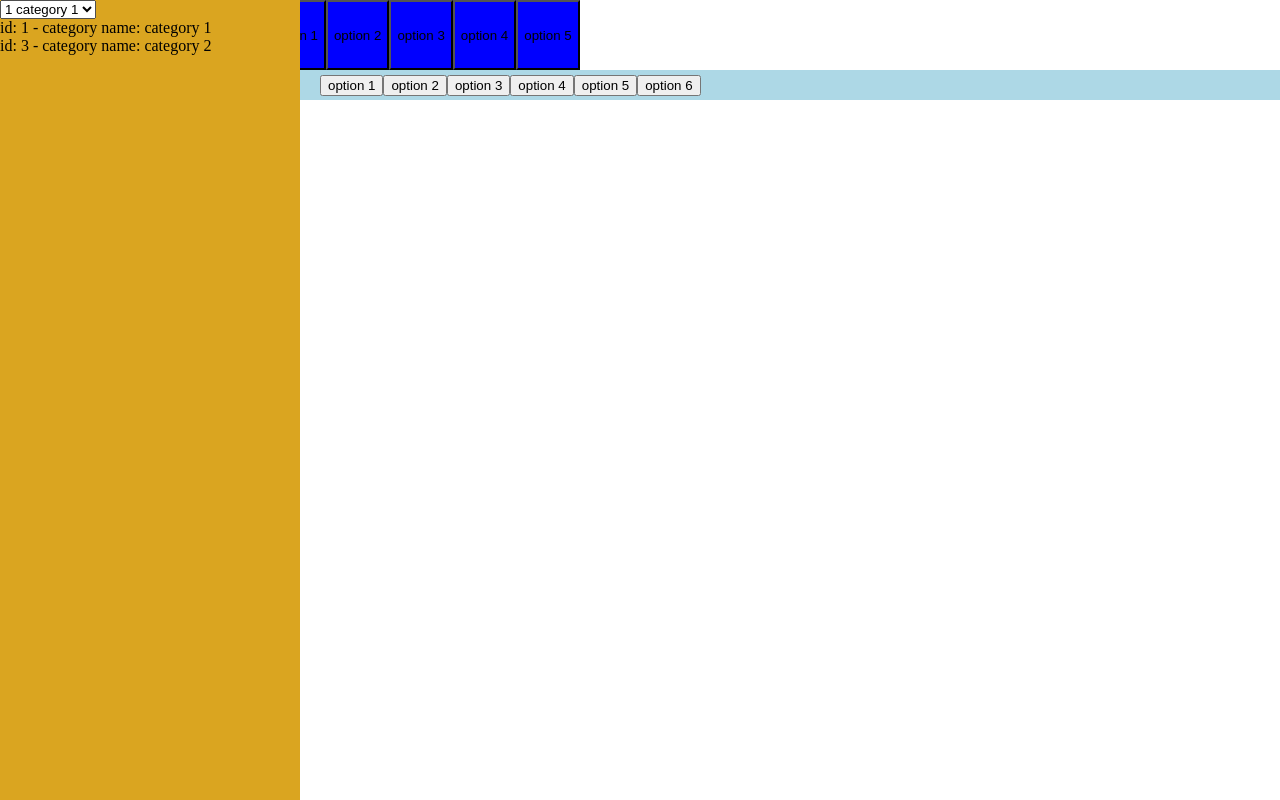
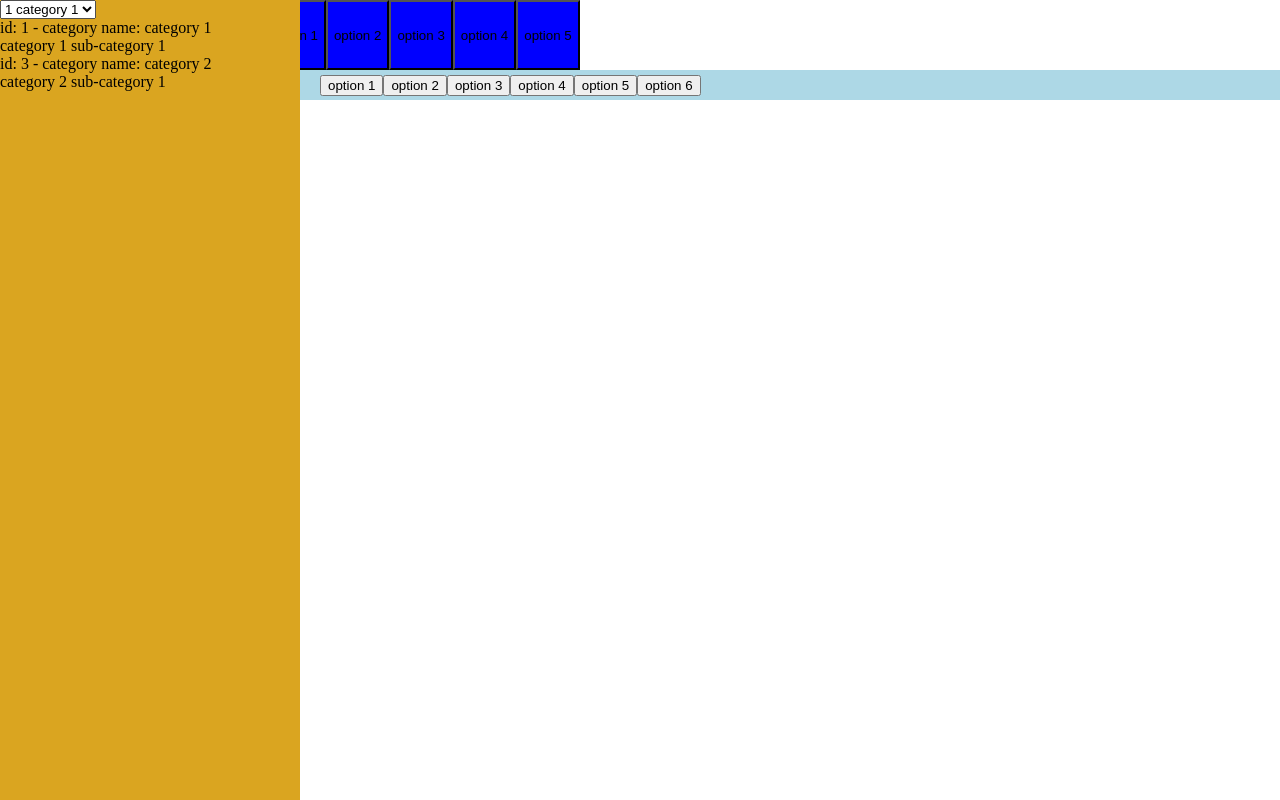
Before and after one commit to tylergreason/more-learning, an Angular app: page / in a window 1280 px wide. Built offline with nearby package versions, Linux system fonts and the light colour scheme.

Commit message:
Nested data is showing

```diff
--- a/src/app/sidebar/sidebar.component.html
+++ b/src/app/sidebar/sidebar.component.html
@@ -12,10 +12,8 @@
 
   <div class="category-list" *ngFor="let cat of categories">
       id: {{cat.id}} - category name: {{ cat.name }}
-      <span *ngIf="cat.sub-categories">
-        <div *ngFor="let sub of cat.sub-categories">
-          {{sub.name}} sfljlklj
+        <div *ngFor="let sub of cat['sub-categories']">
+          {{sub.name}}
         </div>
-      </span>
   </div>
 </div>
```
